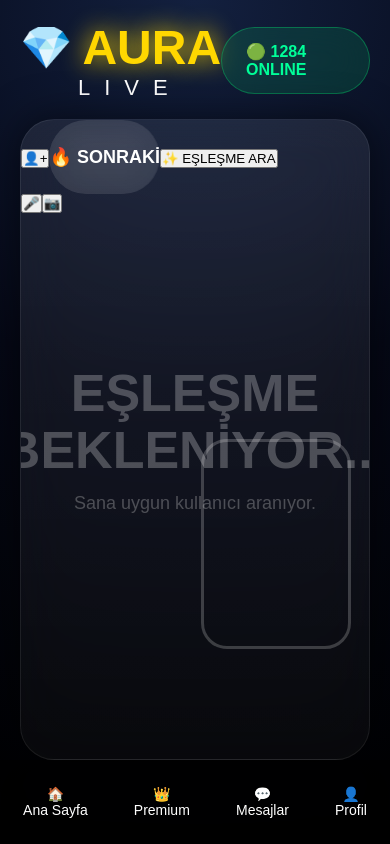
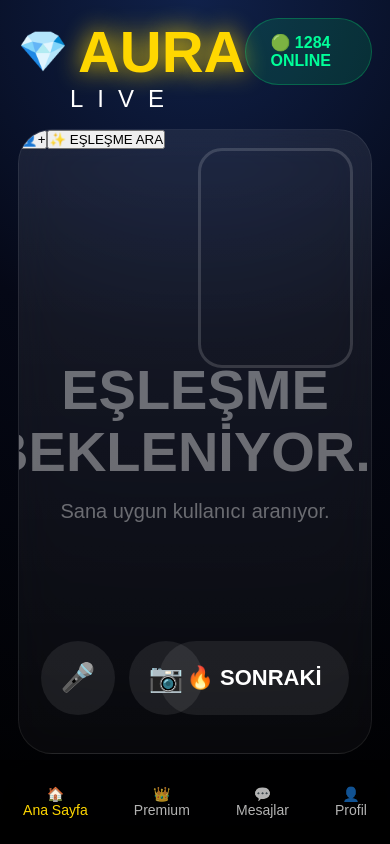
Before and after one commit to abbisyldrm1-ui/goruntulu-sohbet, a Next.js app: page / in a window 390 px wide. Built offline with nearby package versions, Linux system fonts and the light colour scheme; no server answers.

Commit message:
premium mobile redesign

```diff
--- a/app/globals.css
+++ b/app/globals.css
@@ -6,25 +6,27 @@
 
 html,
 body{
-  background:#050816;
+
+  background:#020617;
+
   overflow:hidden;
+
   font-family:Arial;
-}
 
-body{
   color:white;
+
 }
 
 .main-page{
 
-  min-height:100vh;
+  width:100%;
+
+  height:100vh;
+
+  padding:18px;
 
   background:
-  radial-gradient(circle at top,#13203f 0%,#050816 45%,#000 100%);
-
-  padding:20px;
-
-  overflow:hidden;
+  radial-gradient(circle at top,#10214a 0%,#050816 40%,#000 100%);
 
 }
 
@@ -34,15 +36,7 @@ body{
 
   justify-content:space-between;
 
-  align-items:center;
-
-}
-
-.logo-wrap{
-
-  display:flex;
-
-  flex-direction:column;
+  align-items:flex-start;
 
 }
 
@@ -58,13 +52,13 @@ body{
 
 .logo-icon{
 
-  font-size:42px;
+  font-size:40px;
 
 }
 
 .logo-aura{
 
-  font-size:62px;
+  font-size:58px;
 
   font-weight:900;
 
@@ -77,11 +71,11 @@ body{
 
 .logo-live{
 
-  font-size:28px;
+  font-size:24px;
 
   letter-spacing:14px;
 
-  margin-left:58px;
+  margin-left:52px;
 
 }
 
@@ -91,33 +85,31 @@ body{
   rgba(0,255,120,0.12);
 
   border:
-  1px solid rgba(0,255,120,0.3);
+  1px solid rgba(0,255,120,0.25);
+
+  color:#00ff99;
 
   padding:14px 24px;
 
   border-radius:999px;
 
-  color:#00ff99;
-
   font-weight:bold;
-
-  backdrop-filter:blur(20px);
 
 }
 
 .video-card{
 
+  position:relative;
+
   width:100%;
 
-  max-width:420px;
+  max-width:430px;
 
-  height:76vh;
+  height:74vh;
 
-  margin:18px auto;
+  margin:16px auto;
 
   border-radius:34px;
-
-  position:relative;
 
   overflow:hidden;
 
@@ -131,10 +123,55 @@ body{
   border:
   1px solid rgba(255,255,255,0.08);
 
-  backdrop-filter:blur(25px);
+  backdrop-filter:blur(20px);
 
-  box-shadow:
-  0 0 40px rgba(0,0,0,0.55);
+}
+
+.friend-box{
+
+  position:absolute;
+
+  top:18px;
+
+  left:18px;
+
+  border:none;
+
+  background:
+  rgba(255,255,255,0.08);
+
+  color:white;
+
+  height:62px;
+
+  padding:0 22px;
+
+  border-radius:20px;
+
+  font-size:18px;
+
+  z-index:5;
+
+}
+
+.my-video{
+
+  position:absolute;
+
+  top:18px;
+
+  right:18px;
+
+  width:155px;
+
+  height:220px;
+
+  object-fit:cover;
+
+  border-radius:24px;
+
+  border:
+  3px solid rgba(255,255,255,0.15);
 
 }
 
@@ -150,15 +187,23 @@ body{
 
   text-align:center;
 
-  opacity:.25;
+  opacity:.38;
 
-  z-index:1;
+}
+
+.dots{
+
+  color:#ffd700;
+
+  font-size:42px;
+
+  margin-bottom:16px;
 
 }
 
 .waiting h1{
 
-  font-size:52px;
+  font-size:56px;
 
   line-height:1.1;
 
@@ -166,150 +211,53 @@ body{
 
 .waiting p{
 
-  margin-top:14px;
+  margin-top:18px;
 
-  font-size:18px;
+  font-size:20px;
 
 }
 
-.top-buttons{
+.search-btn{
 
   position:absolute;
 
-  top:18px;
+  left:50%;
 
-  left:18px;
+  bottom:130px;
 
-  right:18px;
+  transform:translateX(-50%);
 
-  display:flex;
+  width:190px;
 
-  justify-content:space-between;
+  height:190px;
 
-  z-index:5;
-
-}
-
-.ready-btn{
+  border-radius:50%;
 
   border:none;
 
   background:
-  rgba(255,255,255,0.12);
+  radial-gradient(circle,#1a1f36,#090d18);
 
-  color:white;
-
-  padding:14px 24px;
-
-  border-radius:999px;
-
-  font-size:22px;
-
-  backdrop-filter:blur(15px);
-
-}
-
-.friend-btn{
-
-  border:none;
-
-  background:
-  linear-gradient(
-  135deg,
-  #ff4d8d,
-  #ff7ab8
-  );
-
-  color:white;
-
-  padding:14px 26px;
-
-  border-radius:999px;
+  color:#ffd700;
 
   font-size:22px;
 
   font-weight:bold;
 
   box-shadow:
-  0 0 30px rgba(255,80,140,.5);
-
-}
-
-.my-video{
-
-  position:absolute;
-
-  width:180px;
-
-  height:240px;
-
-  right:18px;
-
-  bottom:120px;
-
-  object-fit:cover;
-
-  border-radius:26px;
-
-  border:
-  3px solid rgba(255,255,255,0.2);
-
-  z-index:3;
-
-}
-
-.bottom-buttons{
-
-  position:absolute;
-
-  bottom:18px;
-
-  left:18px;
-
-  right:18px;
-
-  display:flex;
-
-  align-items:center;
-
-  gap:12px;
-
-  z-index:6;
-
-}
-
-.search-btn{
-
-  flex:1;
-
-  height:74px;
-
-  border:none;
-
-  border-radius:999px;
-
-  background:
-  linear-gradient(
-  180deg,
-  #ffe36b,
-  #ffc400,
-  #d99000
-  );
-
-  font-size:22px;
-
-  font-weight:900;
-
-  color:black;
-
-  box-shadow:
-  0 0 35px rgba(255,194,0,.45);
+  0 0 45px rgba(255,194,0,.2);
 
 }
 
 .next-btn{
 
-  flex:1;
+  position:absolute;
+
+  right:22px;
+
+  bottom:38px;
+
+  width:190px;
 
   height:74px;
 
@@ -326,11 +274,23 @@ body{
 
   font-weight:bold;
 
-  backdrop-filter:blur(18px);
+}
+
+.left-controls{
+
+  position:absolute;
+
+  left:22px;
+
+  bottom:38px;
+
+  display:flex;
+
+  gap:14px;
 
 }
 
-.icon-btn{
+.control-btn{
 
   width:74px;
 
@@ -364,7 +324,7 @@ body{
   background:
   rgba(0,0,0,0.5);
 
-  backdrop-filter:blur(20px);
+  backdrop-filter:blur(25px);
 
   display:flex;
 
@@ -376,47 +336,18 @@ body{
 
 .nav-item{
 
-  color:white;
-
   text-align:center;
 
   font-size:14px;
 
+  opacity:.7;
+
 }
 
-@media(max-width:600px){
+.nav-active{
 
-  .logo-aura{
-    font-size:48px;
-  }
+  color:#ffd700;
 
-  .logo-live{
-    font-size:22px;
-  }
-
-  .friend-btn{
-    font-size:18px;
-    padding:12px 18px;
-  }
-
-  .ready-btn{
-    font-size:18px;
-  }
-
-  .my-video{
-
-    width:150px;
-    height:210px;
-
-    bottom:110px;
-
-  }
-
-  .search-btn,
-  .next-btn{
-
-    font-size:18px;
-
-  }
+  opacity:1;
 
 }
```
